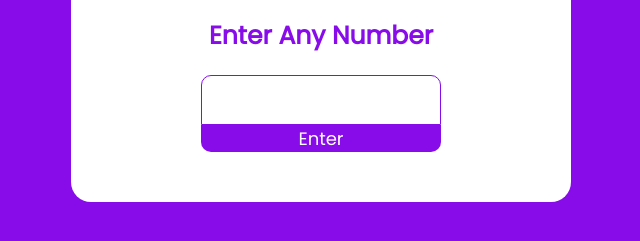
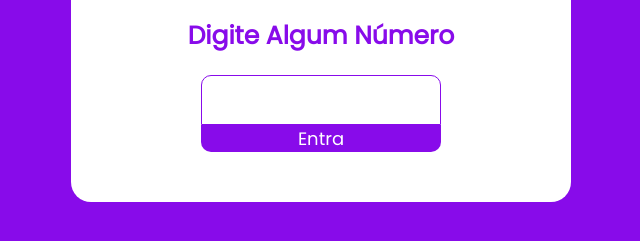
Before and after one commit to vonkoln/barraDeProgressoCircular, a plain HTML site: page index.html in a window 1280 px wide. Shown: the part 451-692 px from the top of the page, without its empty margins (319-959 px from the left). Drawn offline with Linux system fonts and the light colour scheme.

Commit message:
traduzido

```diff
--- a/index.html
+++ b/index.html
@@ -1,21 +1,21 @@
 <!DOCTYPE html>
-<html lang="en">
+<html lang="pt-br">
 <head>
     <meta charset="UTF-8" />
     <meta http-equiv="X-UA-Compatible" content="IE=edge" />
     <meta name="viewport" content="width=device-width, initial-scale=1.0" />
     <link rel="stylesheet" href="main.css" />
-    <title>Circular Progress Bar</title>
+    <title>Barra de Progresso Circular</title>
 </head>
 <body>
     <div class="container">
         <div class="progress-circular">
             <span class="value">0%</span>
         </div>
-        <div class="text">Enter Any Number</div>
+        <div class="text">Digite Algum Número</div>
         <div class="btn">
             <input type="text" autofocus>
-            <button>Enter</button>
+            <button>Entra</button>
         </div>
     </div>
     <script src="script.js"></script>
```
